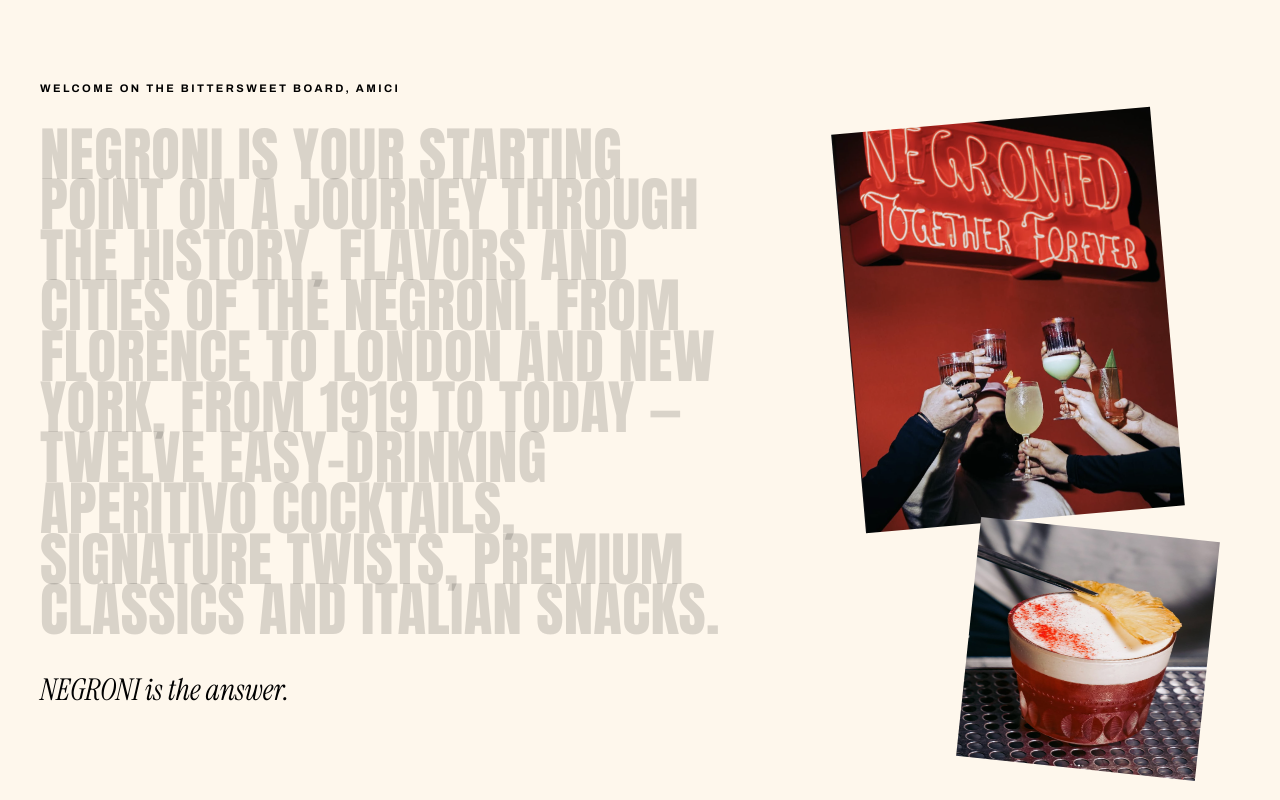
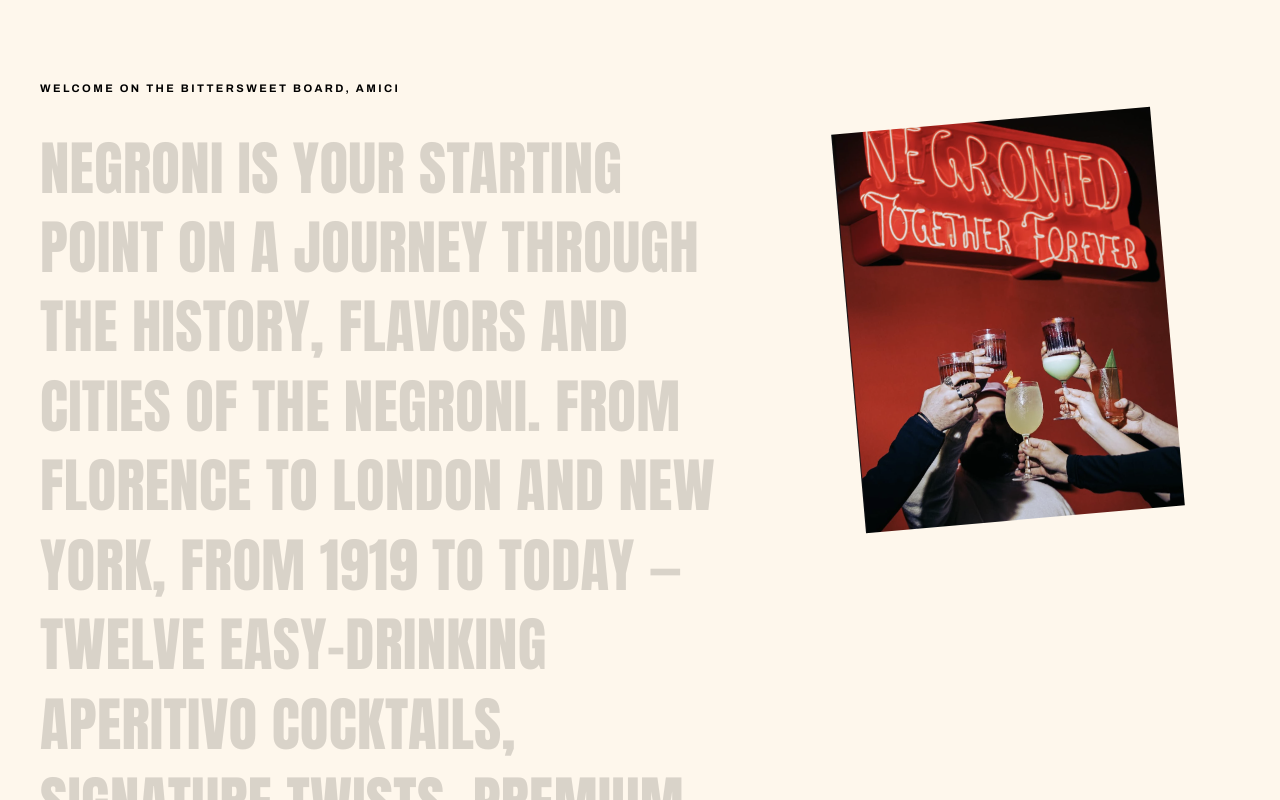
Before and after one commit to imcmihai/negroni, a Next.js app: page / in a window 1280 px wide. Shown: the part 880-1680 px from the top of the page. Built offline with nearby package versions, Linux system fonts and the light colour scheme.

Commit message:
fix text overalpping issues in preloader and manifesto

```diff
--- a/components/Manifesto.tsx
+++ b/components/Manifesto.tsx
@@ -51,7 +51,7 @@
           <p className="eyebrow mb-8 text-black">Welcome on the bittersweet board, amici</p>
           <p
             data-copy
-            className="display max-w-[30ch] text-[clamp(1.9rem,4.6vw,3.9rem)]"
+            className="display max-w-[30ch] text-[clamp(1.9rem,4.6vw,3.9rem)] leading-[1.35]!"
           >
             {TEXT.split(" ").map((w, i) => (
               <span key={i} data-word className="opacity-[0.14] text-black">
--- a/components/Preloader.tsx
+++ b/components/Preloader.tsx
@@ -59,12 +59,12 @@
       aria-hidden
     >
       <div className="overflow-hidden py-2">
-        <div className="grid">
+        <div className="grid justify-items-center">
           {WORDS.map((w) => (
             <span
               key={w}
               data-word
-              className="display col-start-1 row-start-1 translate-y-[110%] text-[13vw] leading-none md:text-[8vw]"
+              className="display col-start-1 row-start-1 translate-y-[110%] whitespace-nowrap bg-red px-4 py-4 text-[13vw] w-full leading-none text-cream md:px-6 md:text-[8vw] text-center"
             >
               {w}
             </span>
```
